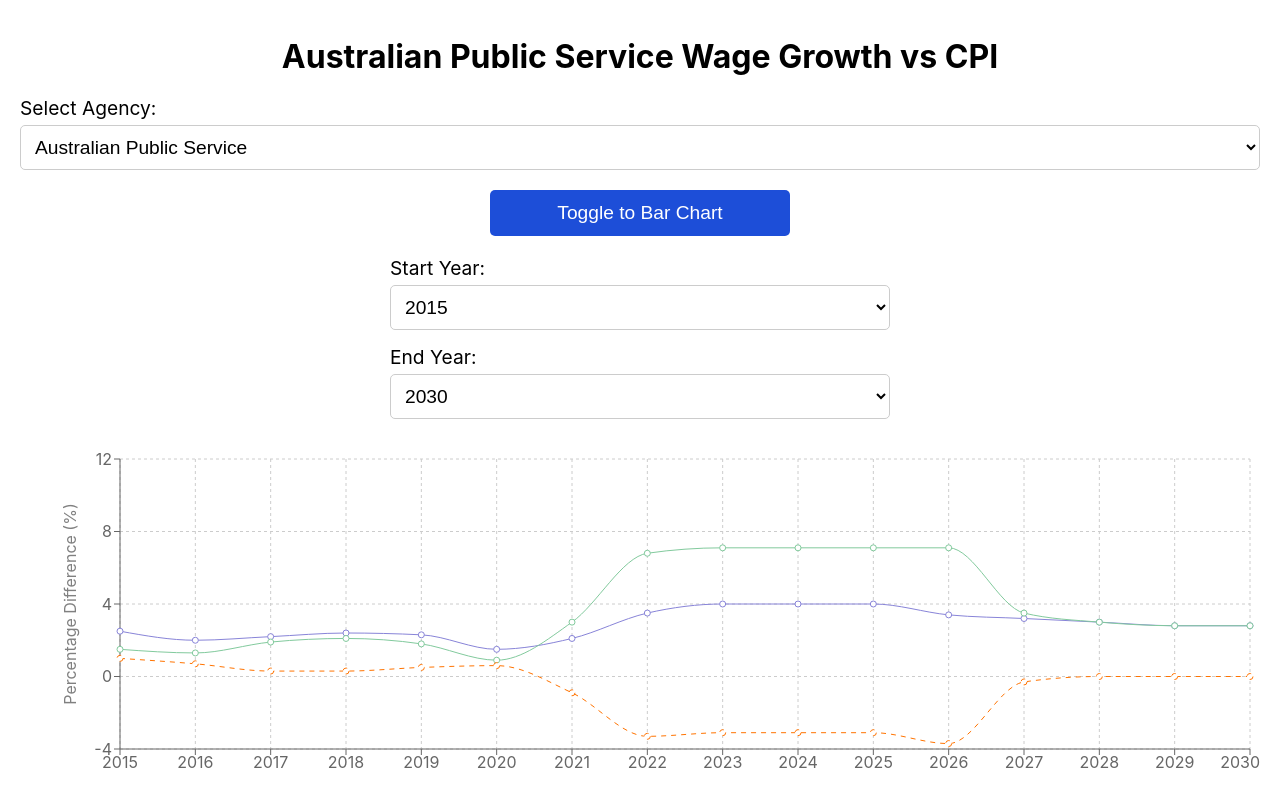
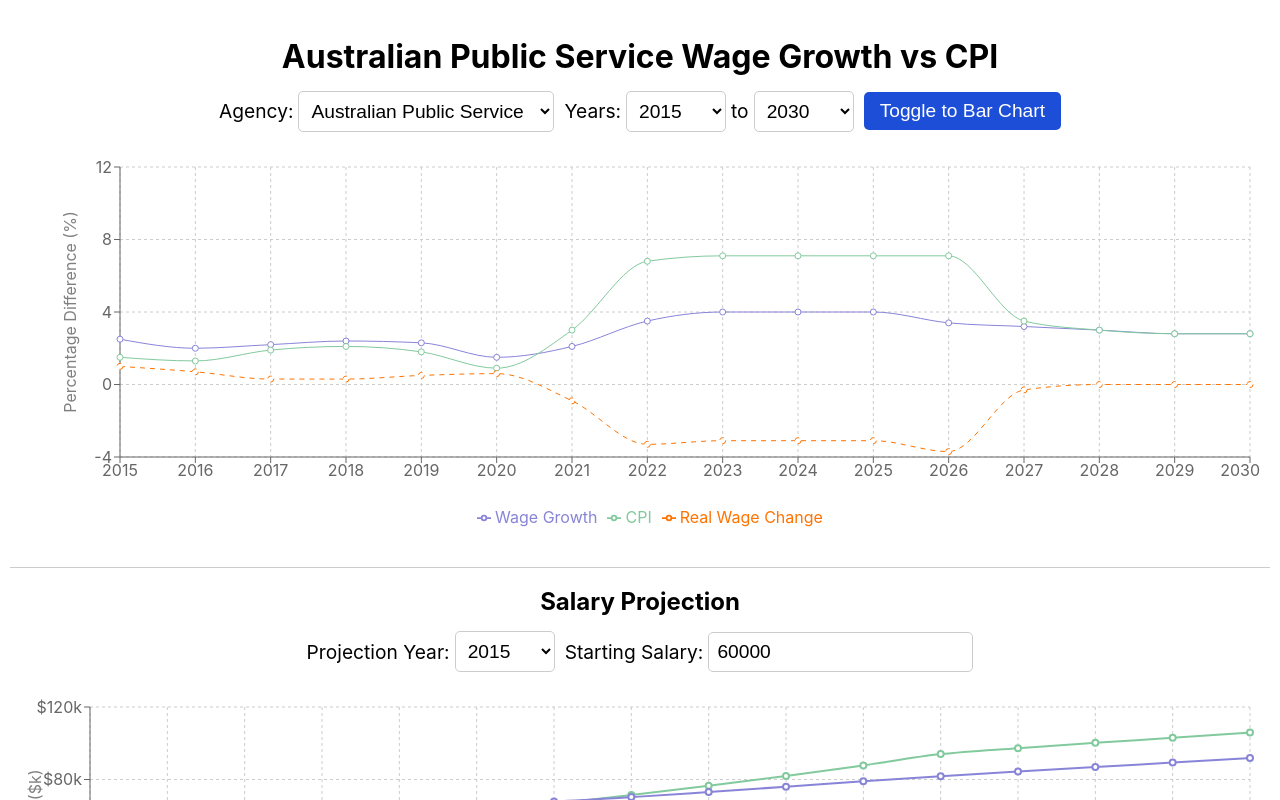
Before and after one commit to ashah12/aps-vs-cpi, a React (Create React App) app: page / in a window 1280 px wide. Shown: the top 800 px of the page. Built offline with nearby package versions, Linux system fonts and the light colour scheme.

Commit message:
Made it better for desktop

```diff
--- a/src/App.js
+++ b/src/App.js
@@ -141,134 +141,127 @@ export default function App() {
     }}>
       <h2 style={{
         fontSize: 'clamp(1.5rem, 4vw, 2rem)',
-        marginBottom: '20px',
+        marginBottom: '15px',
         textAlign: 'center',
         padding: '0 10px'
       }}>
         {AGENCIES[selectedAgency].name} Wage Growth vs CPI
       </h2>
 
-      {/* Agency Selector */}
+      {/* Controls Row */}
       <div style={{
-        marginBottom: '20px',
         display: 'flex',
-        flexDirection: 'column',
+        flexDirection: 'row',
+        flexWrap: 'wrap',
         gap: '10px',
-        padding: '0 10px'
+        marginBottom: '15px',
+        justifyContent: 'center',
+        alignItems: 'center'
       }}>
-        <label style={{
+        {/* Agency Selector */}
+        <div style={{
           display: 'flex',
-          flexDirection: 'column',
+          alignItems: 'center',
           gap: '5px',
-          fontSize: 'clamp(1rem, 3vw, 1.2rem)'
+          flex: '0 1 auto'
         }}>
-          Select Agency:
+          <span style={{
+            fontSize: 'clamp(1rem, 3vw, 1.2rem)',
+            whiteSpace: 'nowrap'
+          }}>Agency:</span>
           <select
             value={selectedAgency}
             onChange={e => setSelectedAgency(e.target.value)}
             style={{
-              padding: '10px',
+              padding: '8px',
               fontSize: 'clamp(1rem, 3vw, 1.2rem)',
               borderRadius: '5px',
               border: '1px solid #ccc',
               backgroundColor: '#fff',
-              width: '100%'
+              minWidth: '200px'
             }}
           >
             {Object.keys(AGENCIES).map(agency => (
               <option key={agency} value={agency}>{AGENCIES[agency].name}</option>
             ))}
           </select>
-        </label>
-      </div>
+        </div>
 
-      {/* Toggle Chart Button */}
-      <div style={{ padding: '0 10px' }}>
+        {/* Year Filters */}
+        <div style={{
+          display: 'flex',
+          alignItems: 'center',
+          gap: '5px',
+          flex: '0 1 auto'
+        }}>
+          <span style={{
+            fontSize: 'clamp(1rem, 3vw, 1.2rem)',
+            whiteSpace: 'nowrap'
+          }}>Years:</span>
+          <div style={{ display: 'flex', gap: '5px' }}>
+            <select
+              value={startYear}
+              onChange={e => setStartYear(Number(e.target.value))}
+              style={{
+                padding: '8px',
+                fontSize: 'clamp(1rem, 3vw, 1.2rem)',
+                borderRadius: '5px',
+                border: '1px solid #ccc',
+                backgroundColor: '#fff',
+                minWidth: '100px'
+              }}
+            >
+              {yearOptions.map(year => (
+                <option key={year} value={year}>{year}</option>
+              ))}
+            </select>
+            <span style={{
+              fontSize: 'clamp(1rem, 3vw, 1.2rem)',
+              display: 'flex',
+              alignItems: 'center'
+            }}>to</span>
+            <select
+              value={endYear}
+              onChange={e => setEndYear(Number(e.target.value))}
+              style={{
+                padding: '8px',
+                fontSize: 'clamp(1rem, 3vw, 1.2rem)',
+                borderRadius: '5px',
+                border: '1px solid #ccc',
+                backgroundColor: '#fff',
+                minWidth: '100px'
+              }}
+            >
+              {yearOptions.map(year => (
+                <option key={year} value={year}>{year}</option>
+              ))}
+            </select>
+          </div>
+        </div>
+
+        {/* Toggle Chart Button */}
         <button
           onClick={toggleChart}
           style={{
-            padding: '12px 24px',
+            padding: '8px 16px',
             backgroundColor: '#1d4ed8',
             color: '#fff',
             border: 'none',
             borderRadius: '5px',
             cursor: 'pointer',
             fontSize: 'clamp(1rem, 3vw, 1.2rem)',
-            width: '100%',
-            maxWidth: '300px',
-            margin: '0 auto 20px',
-            display: 'block'
+            minWidth: '120px'
           }}
         >
           Toggle to {chartType === 'line' ? 'Bar' : 'Line'} Chart
         </button>
       </div>
 
-      {/* Year Filters */}
-      <div style={{
-        display: 'flex',
-        flexDirection: 'column',
-        gap: '15px',
-        marginBottom: '20px',
-        maxWidth: '500px',
-        margin: '0 auto 20px',
-        padding: '0 10px'
-      }}>
-        <label style={{
-          display: 'flex',
-          flexDirection: 'column',
-          gap: '5px',
-          fontSize: 'clamp(1rem, 3vw, 1.2rem)'
-        }}>
-          Start Year:
-          <select
-            value={startYear}
-            onChange={e => setStartYear(Number(e.target.value))}
-            style={{
-              padding: '10px',
-              fontSize: 'clamp(1rem, 3vw, 1.2rem)',
-              borderRadius: '5px',
-              border: '1px solid #ccc',
-              backgroundColor: '#fff',
-              width: '100%'
-            }}
-          >
-            {yearOptions.map(year => (
-              <option key={year} value={year}>{year}</option>
-            ))}
-          </select>
-        </label>
-        <label style={{
-          display: 'flex',
-          flexDirection: 'column',
-          gap: '5px',
-          fontSize: 'clamp(1rem, 3vw, 1.2rem)'
-        }}>
-          End Year:
-          <select
-            value={endYear}
-            onChange={e => setEndYear(Number(e.target.value))}
-            style={{
-              padding: '10px',
-              fontSize: 'clamp(1rem, 3vw, 1.2rem)',
-              borderRadius: '5px',
-              border: '1px solid #ccc',
-              backgroundColor: '#fff',
-              width: '100%'
-            }}
-          >
-            {yearOptions.map(year => (
-              <option key={year} value={year}>{year}</option>
-            ))}
-          </select>
-        </label>
-      </div>
-
       {/* Main Chart */}
       <div style={{
         width: '100%',
         height: 'clamp(300px, 50vh, 500px)',
-        marginBottom: '40px',
+        marginBottom: '20px',
         padding: '0 10px',
         boxSizing: 'border-box'
       }}>
@@ -373,73 +366,81 @@ export default function App() {
 
       {/* Salary Projection */}
       <div style={{
-        marginTop: '40px',
+        marginTop: '20px',
         borderTop: '1px solid #ccc',
-        paddingTop: '20px',
+        paddingTop: '15px',
         padding: '0 10px'
       }}>
         <h2 style={{
           fontSize: 'clamp(1.2rem, 3vw, 1.5rem)',
-          marginBottom: '20px',
+          marginBottom: '15px',
           textAlign: 'center'
         }}>
           Salary Projection
         </h2>
 
+        {/* Projection Controls */}
         <div style={{
           display: 'flex',
-          flexDirection: 'column',
-          gap: '15px',
-          marginBottom: '20px',
-          maxWidth: '500px',
-          margin: '0 auto 20px'
+          flexDirection: 'row',
+          flexWrap: 'wrap',
+          gap: '10px',
+          marginBottom: '15px',
+          justifyContent: 'center',
+          alignItems: 'center'
         }}>
-          <label style={{
+          <div style={{
             display: 'flex',
-            flexDirection: 'column',
+            alignItems: 'center',
             gap: '5px',
-            fontSize: 'clamp(1rem, 3vw, 1.2rem)'
+            flex: '0 1 auto'
           }}>
-            Starting Year for Projection:
+            <span style={{
+              fontSize: 'clamp(1rem, 3vw, 1.2rem)',
+              whiteSpace: 'nowrap'
+            }}>Projection Year:</span>
             <select
               value={projectionStartYear}
               onChange={(e) => setProjectionStartYear(Number(e.target.value))}
               style={{
-                padding: '10px',
+                padding: '8px',
                 fontSize: 'clamp(1rem, 3vw, 1.2rem)',
                 borderRadius: '5px',
                 border: '1px solid #ccc',
                 backgroundColor: '#fff',
-                width: '100%'
+                minWidth: '100px'
               }}
             >
               {yearOptions.map(year => (
                 <option key={year} value={year}>{year}</option>
               ))}
             </select>
-          </label>
+          </div>
 
-          <label style={{
+          <div style={{
             display: 'flex',
-            flexDirection: 'column',
+            alignItems: 'center',
             gap: '5px',
-            fontSize: 'clamp(1rem, 3vw, 1.2rem)'
+            flex: '0 1 auto'
           }}>
-            Starting Salary ($):
+            <span style={{
+              fontSize: 'clamp(1rem, 3vw, 1.2rem)',
+              whiteSpace: 'nowrap'
+            }}>Starting Salary:</span>
             <input
               type="number"
               value={startingSalary}
               onChange={(e) => setStartingSalary(Number(e.target.value))}
               style={{
-                padding: '10px',
+                padding: '8px',
                 fontSize: 'clamp(1rem, 3vw, 1.2rem)',
                 borderRadius: '5px',
                 border: '1px solid #ccc',
                 backgroundColor: '#fff',
-                width: '100%'
+                minWidth: '150px'
               }}
             />
-          </label>
+          </div>
         </div>
 
         <div style={{
```
